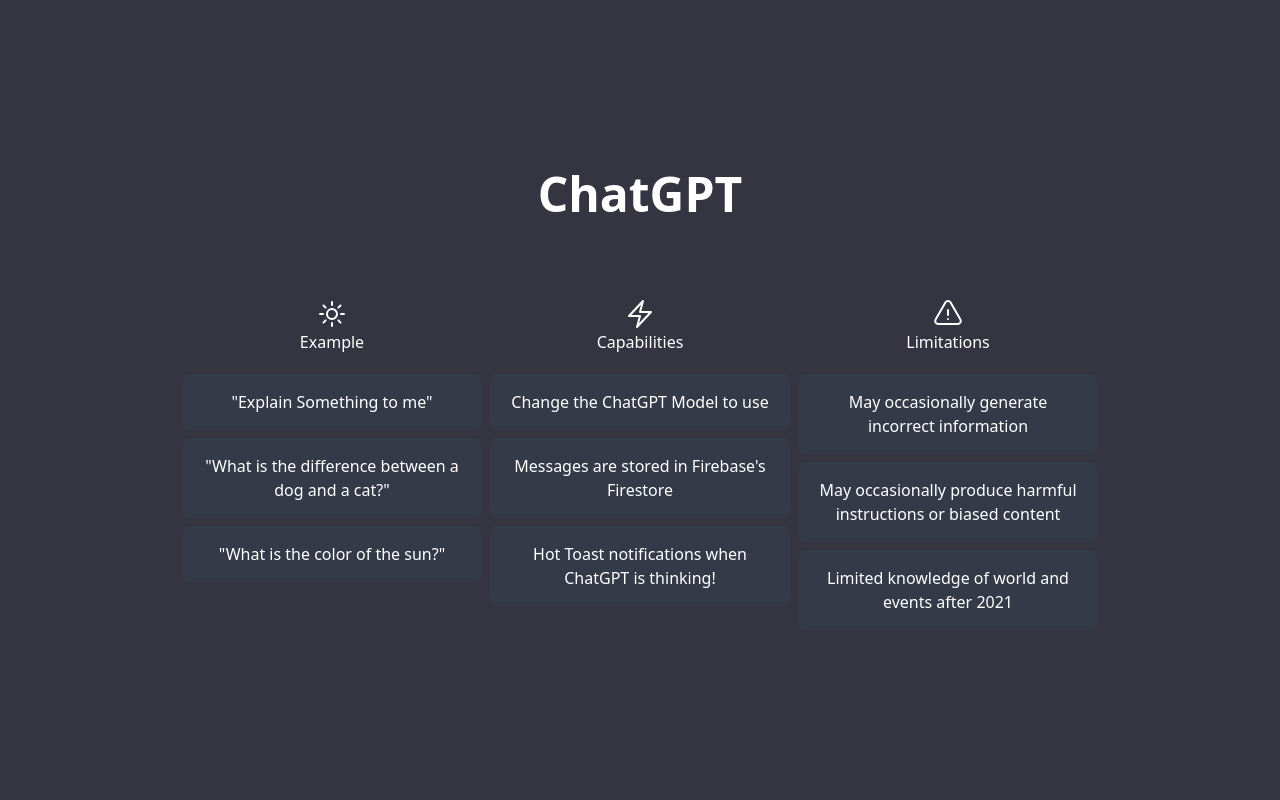
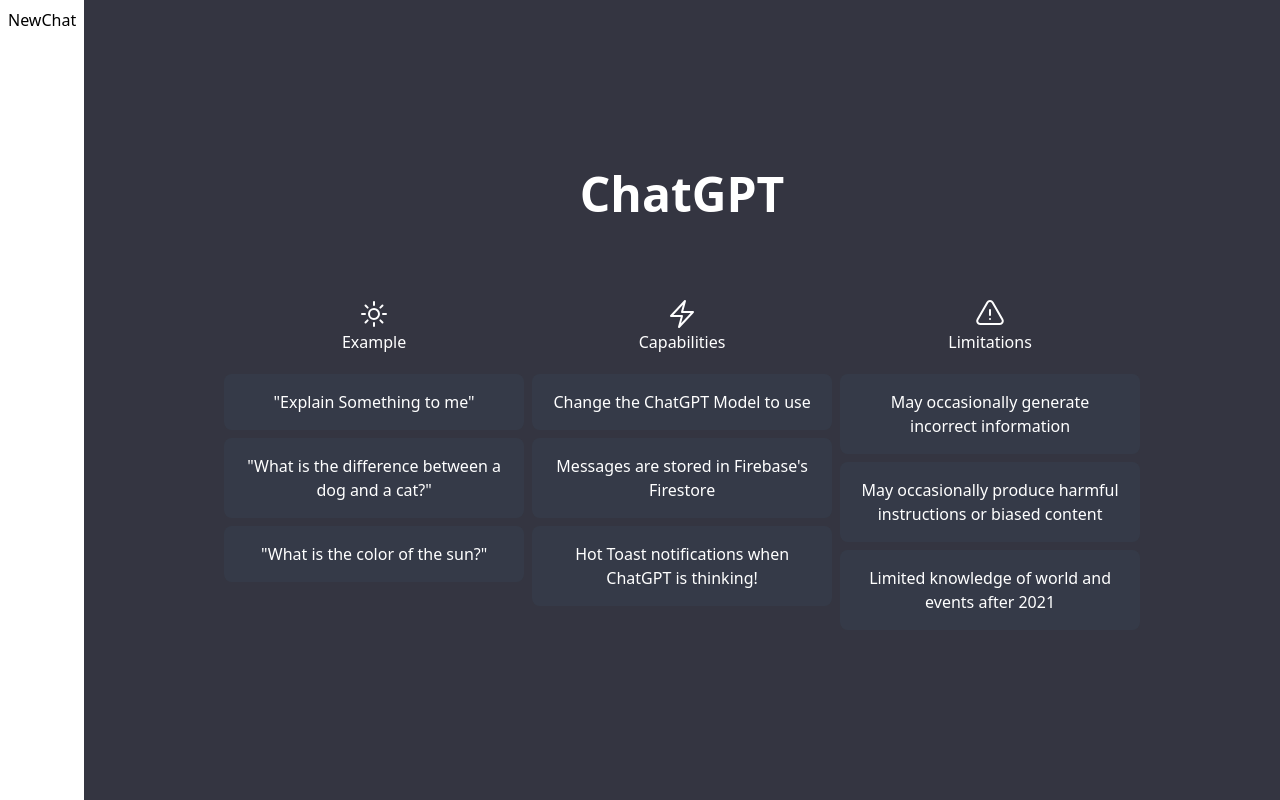
Before and after one commit to prathameshjchavan/chatgpt-messenger, a Next.js app: page / in a window 1280 px wide. Built offline with nearby package versions, Linux system fonts and the light colour scheme.

Commit message:
sidebar component

```diff
--- a/app/layout.tsx
+++ b/app/layout.tsx
@@ -1,3 +1,4 @@
+import Sidebar from "@/components/Sidebar";
 import "./globals.css";
 import type { Metadata } from "next";
 
@@ -15,7 +16,7 @@
 		<html lang="en">
 			<body>
 				<div className="flex">
-					{/* <Sidebar /> */}
+					<Sidebar />
 
 					{/* Client Provider - Notification */}
 
--- /dev/null
+++ b/components/NewChat.tsx
@@ -0,0 +1,5 @@
+const NewChat = () => {
+	return <div>NewChat</div>;
+};
+
+export default NewChat;
--- /dev/null
+++ b/components/Sidebar.tsx
@@ -0,0 +1,20 @@
+import NewChat from "./NewChat";
+
+const Sidebar = () => {
+	return (
+		<div className="p-2 flex flex-col h-screen">
+			<div className="flex-1">
+				<div>
+					{/* New Chat */}
+					<NewChat />
+
+					<div>{/* Model Selection */}</div>
+
+					{/* Map through the ChatRows */}
+				</div>
+			</div>
+		</div>
+	);
+};
+
+export default Sidebar;
```
